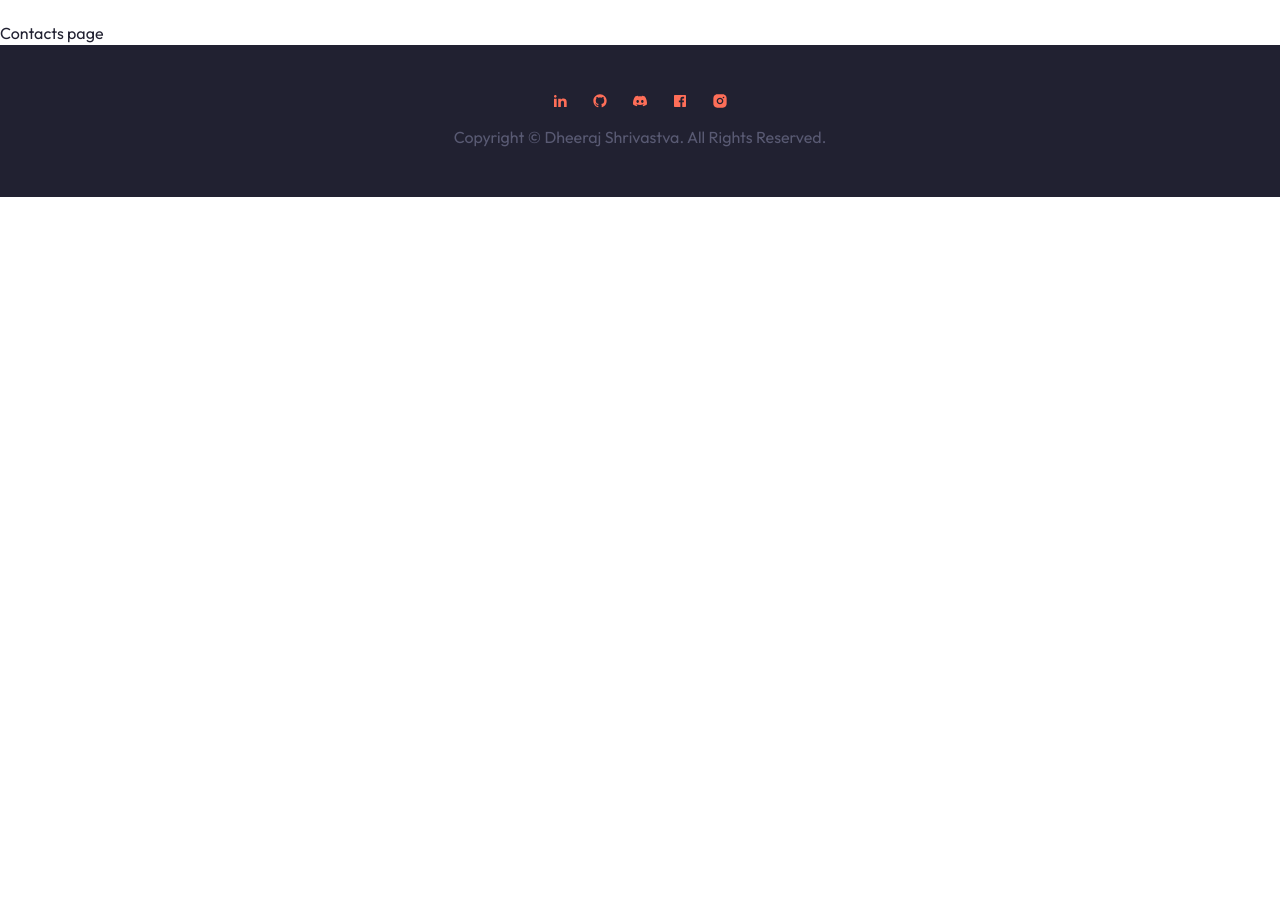
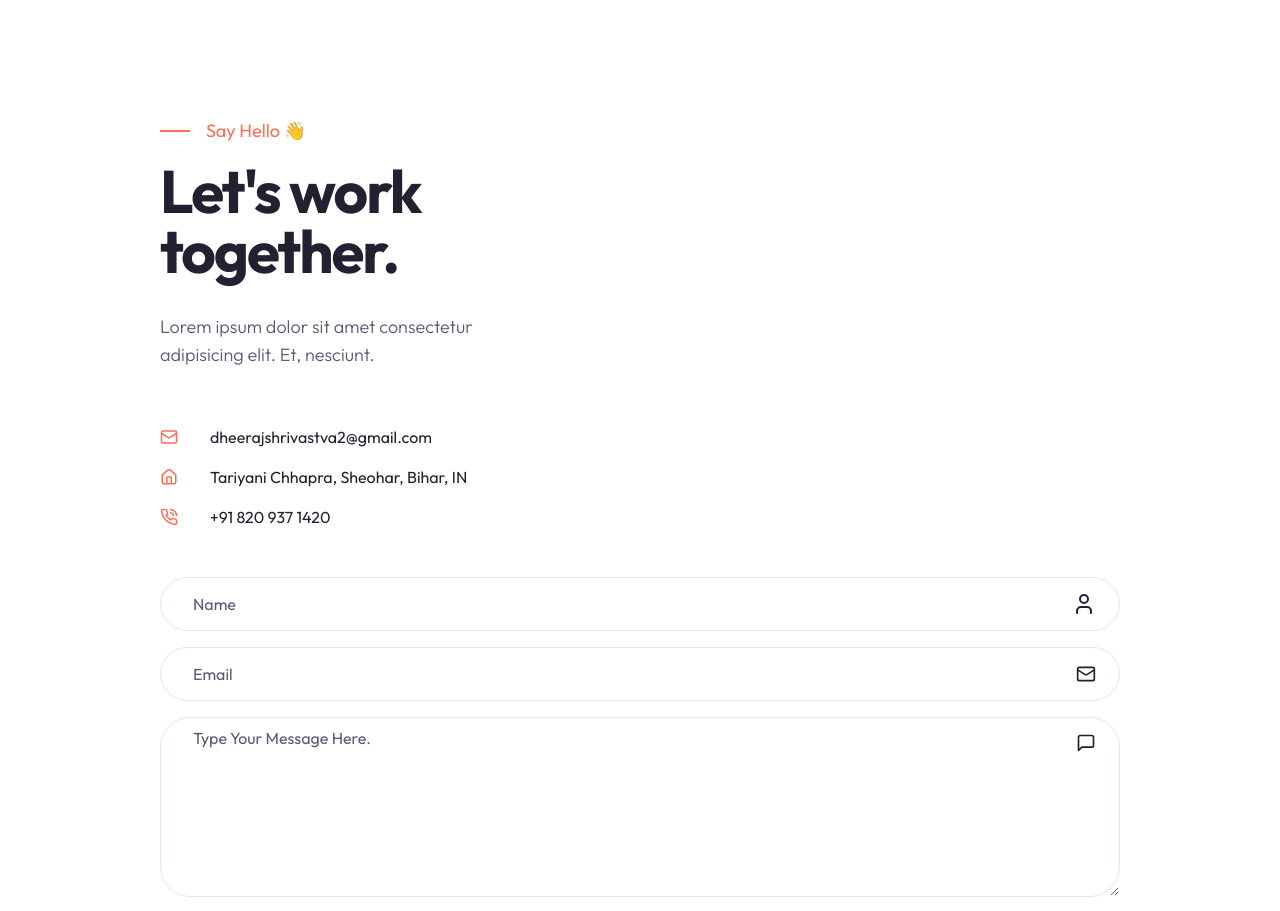
Before and after one commit to dheerajshrivastva-dev/portfolio, a Next.js app: page /contacts in a window 1280 px wide. Shown: the part 80-991 px from the top of the page. Before the commit the page ends 800 px from the top, so only its background shows below. Built offline with nearby package versions, Linux system fonts and the light colour scheme.

Commit message:
Add contact form

```diff
--- a/app/contacts/page.tsx
+++ b/app/contacts/page.tsx
@@ -1,3 +1,7 @@
+"use clinet"
+
+import Form from '@/components/Form'
+import { HomeIcon, MailIcon, PhoneCall } from 'lucide-react'
 import { FC } from 'react'
 
 interface ContactsProps {
@@ -5,7 +9,50 @@
 }
 
 const Contacts: FC<ContactsProps> = ({}) => {
-  return <div>Contacts page</div>
+  return (
+    <section className='min-h-screen pt-12'>
+      <div className='container mx-auto'>
+        {/* text & illustration */}
+        <div className='grid xl:grid-cols-2 pt-12 xl:h-[480px] mb-6 xl:mb-24'>
+          {/* text  */}
+          <div className='flex flex-col justify-center'>
+            <div className='flex items-center gap-x-4 text-primary text-lg mb-4'>
+              <span className='w-[30px] h-[2px] bg-primary'></span>
+              Say Hello 👋
+            </div>
+            <h1 className='h1 max-w-md mb-8'>Let&apos;s work together.</h1>
+            <p className='subtitle max-w-[400px]'>Lorem ipsum dolor sit amet consectetur adipisicing elit. Et, nesciunt.</p>
+          </div>
+          {/* illustration  */}
+          <div className='hidden xl:flex w-full bg-contact_illustration_light dark:bg-contact_illustration_dark bg-contain bg-top bg-no-repeat '></div>
+        </div>
+        {/* info text & form  */}
+        <div className='grid xl:grid-cols-2 mb-24 xl:mb-32'>
+          {/* info text  */}
+          <div className='flex flex-col gap-y-4 xl:gap-y-14 mb-12 xl:mb-24 text-base xl:text-lg'>
+            {/* mail  */}
+            <div className='flex items-center gap-x-8'>
+              <MailIcon size={18} className='text-primary' />
+              <div>dheerajshrivastva2@gmail.com</div>
+            </div>
+            {/* address  */}
+            <div className='flex items-center gap-x-8'>
+              <HomeIcon size={18} className='text-primary' />
+              <div>Tariyani Chhapra, Sheohar, Bihar, IN</div>
+            </div>
+            {/* phone  */}
+            <div className='flex items-center gap-x-8'>
+              <PhoneCall size={18} className='text-primary' />
+              <div>+91 820 937 1420</div>
+            </div>
+          </div>
+          <Form>
+
+          </Form>
+        </div>
+      </div>
+    </section>
+  )
 }
 
 export default Contacts
--- a/components/About.tsx
+++ b/components/About.tsx
@@ -162,23 +162,23 @@
     title: "tools",
     data: [
       {
-        icons: [<RiGithubFill key={1} size={54} className='text-primary' />],
+        icons: [<RiGithubFill key={1} size={30} className='text-primary' />],
         text: 'GitHub',
       },
       {
-        icons: [<VscVscode key={1} size={54} className='text-primary' />],
+        icons: [<VscVscode key={1} size={30} className='text-primary' />],
         text: 'VSCode',
       },
       {
-        icons: [<SiJira key={1} size={54} className='text-primary' />],
+        icons: [<SiJira key={1} size={30} className='text-primary' />],
         text: 'Jira',
       },
       {
-        icons: [<CgFigma key={1} size={54} className='text-primary' />],
+        icons: [<CgFigma key={1} size={30} className='text-primary' />],
         text: 'Figma',
       },
       {
-        icons: [<VscTerminalLinux key={1} size={54} className='text-primary' />],
+        icons: [<VscTerminalLinux key={1} size={30} className='text-primary' />],
         text: 'Linux',
       },
     ]
--- /dev/null
+++ b/components/Form.tsx
@@ -0,0 +1,113 @@
+"use client"
+
+import { FC } from 'react'
+
+import { zodResolver } from "@hookform/resolvers/zod"
+import { useForm } from "react-hook-form"
+import { z } from "zod"
+
+//component import
+import { Button } from "@/components/ui/button"
+import {
+  Form,
+  FormControl,
+  FormDescription,
+  FormField,
+  FormItem,
+  FormLabel,
+  FormMessage,
+} from "@/components/ui/form"
+import { Input } from "@/components/ui/input"
+import { Textarea } from './ui/textarea'
+import { ArrowRightIcon, MailIcon, MessageSquare, User } from 'lucide-react'
+
+const formSchema = z.object({
+  name: z.string().min(2, {
+    message: "Username must be at least 2 characters.",
+  }),
+  email: z
+  .string()
+  .min(1, { message: "This field has to be filled." })
+  .email("This is not a valid email."),
+  message: z.string().min(1, {
+    message: "message can not be empty"
+  })
+})
+
+interface FormProps {
+
+}
+
+const ContactForm: FC<FormProps> = ({}) => {
+  const form = useForm<z.infer<typeof formSchema>>({
+    resolver: zodResolver(formSchema),
+    defaultValues: {
+      name: "",
+      email: "",
+      message: "",
+    },
+  })
+
+  function onSubmit(values: z.infer<typeof formSchema>) {
+    // Do something with the form values.
+    // ✅ This will be type-safe and validated.
+    console.log(values)
+  }
+  return (
+    <Form {...form}>
+      <form onSubmit={form.handleSubmit(onSubmit)} className="flex flex-col gap-y-4">
+        <FormField
+          control={form.control}
+          name="name"
+          render={({ field }) => (
+            <FormItem>
+              <FormControl>
+                <div className='relative flex items-center'>
+                  <Input placeholder="Name" {...field} />
+                  <User className='absolute right-6' />
+                </div>
+              </FormControl>
+              <FormMessage />
+            </FormItem>
+          )}
+        />
+        <FormField
+          control={form.control}
+          name="email"
+          render={({ field }) => (
+            <FormItem>
+              <FormControl>
+                <div className="relative flex items-center">
+                  <Input placeholder="Email" {...field} />
+                  <MailIcon className='absolute right-6' size={20} />
+                </div>
+              </FormControl>
+              <FormMessage />
+            </FormItem>
+          )}
+        />
+        <FormField
+          control={form.control}
+          name="message"
+          render={({ field }) => (
+            <FormItem>
+              <FormControl>
+              <div className="relative flex items-center">
+                <Textarea placeholder="Type Your Message Here." {...field} />
+                <MessageSquare className='absolute right-6 top-4' size={20} />
+              </div>
+              </FormControl>
+              <FormMessage />
+            </FormItem>
+          )}
+        />
+        <Button className='flex items-center max-w-[166px] gap-x-1' type="submit">
+          Let&apos;s Talk
+          <ArrowRightIcon size={20} />
+        </Button>
+      </form>
+    </Form>
+  )
+}
+
+export default ContactForm
--- a/components/Header.tsx
+++ b/components/Header.tsx
@@ -40,13 +40,13 @@
           <div className="flex items-center gap-x-6">
             {/* nav  */}
             <Nav
-              containerStyle='hidden md:flex gap-x-8 items-center'
+              containerStyle='hidden xl:flex gap-x-8 items-center'
               linkStyle='relative hover:text-primary transition-all'
               underlineStyle='absolute left-0 top-full h-[2px] bg-primary w-full'
             />
             <ThemeToggler />
             {/* mobile nav  */}
-            <div className='md:hidden'>
+            <div className='xl:hidden'>
               <MobileNav />
             </div>
           </div>
--- a/components/Hero.tsx
+++ b/components/Hero.tsx
@@ -15,7 +15,7 @@
 
 const Hero: FC<HeroProps> = ({}) => {
   return (
-    <section className='py-12 xl-py-24 h-[84vh] xl-pt-28 bg-hero bg-no-repeat bg-bottom bg-cover dark:bg-none'>
+    <section className='py-12 xl-py-24 min-h-[84vh] xl-pt-28 bg-hero bg-no-repeat bg-bottom bg-cover dark:bg-none'>
       <div className='container mx-auto'>
         <div className='flex justify-between gap-x-8'>
           {/* text  */}
--- a/components/ui/input.tsx
+++ b/components/ui/input.tsx
@@ -11,7 +11,7 @@
       <input
         type={type}
         className={cn(
-          "flex h-10 w-full rounded-md border border-input bg-background px-3 py-2 text-sm ring-offset-background file:border-0 file:bg-transparent file:text-sm file:font-medium placeholder:text-muted-foreground focus-visible:outline-none focus-visible:ring-2 focus-visible:ring-ring focus-visible:ring-offset-2 disabled:cursor-not-allowed disabled:opacity-50",
+          "flex h-[54px] w-full rounded-full border border-input bg-background px-8 py-2 text-base ring-offset-background file:border-0 file:bg-transparent file:text-sm file:font-medium placeholder:text-muted-foreground focus-visible:outline-none focus-visible:ring-2 focus-visible:ring-ring focus-visible:ring-offset-2 disabled:cursor-not-allowed disabled:opacity-50",
           className
         )}
         ref={ref}
--- a/components/ui/textarea.tsx
+++ b/components/ui/textarea.tsx
@@ -10,7 +10,7 @@
     return (
       <textarea
         className={cn(
-          "flex min-h-[80px] w-full rounded-md border border-input bg-background px-3 py-2 text-sm ring-offset-background placeholder:text-muted-foreground focus-visible:outline-none focus-visible:ring-2 focus-visible:ring-ring focus-visible:ring-offset-2 disabled:cursor-not-allowed disabled:opacity-50",
+          "flex min-h-[180px] w-full rounded-[30px] border border-input bg-background px-8 py-2 text-base ring-offset-background placeholder:text-muted-foreground focus-visible:outline-none focus-visible:ring-2 focus-visible:ring-ring focus-visible:ring-offset-2 disabled:cursor-not-allowed disabled:opacity-50",
           className
         )}
         ref={ref}
--- a/tailwind.config.ts
+++ b/tailwind.config.ts
@@ -88,7 +88,9 @@
         dots_light: 'url(/dots-light.svg)',
         dots_dark: 'url(/dots-dark.svg)',
         work_project_bg_light: 'url(/work/project-bg-light.png)',
-        work_project_bg_dark: 'url(/work/project-bg-dark.png)'
+        work_project_bg_dark: 'url(/work/project-bg-dark.png)',
+        contact_illustration_dark: 'url(/contact/illustration-dark.svg)',
+        contact_illustration_light: 'url(/contact/illustration-light.svg)',
       }
     },
   },
```
